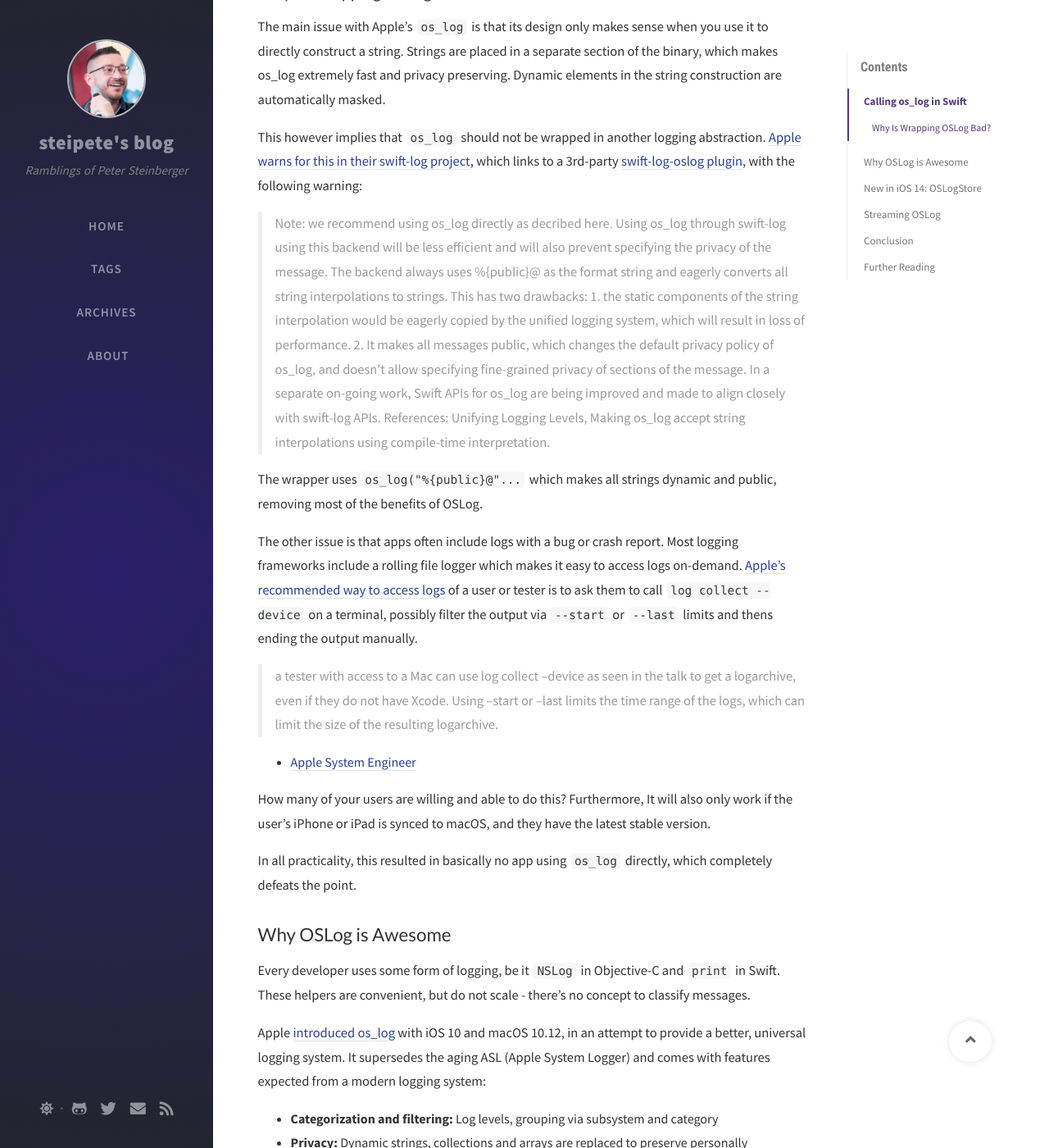
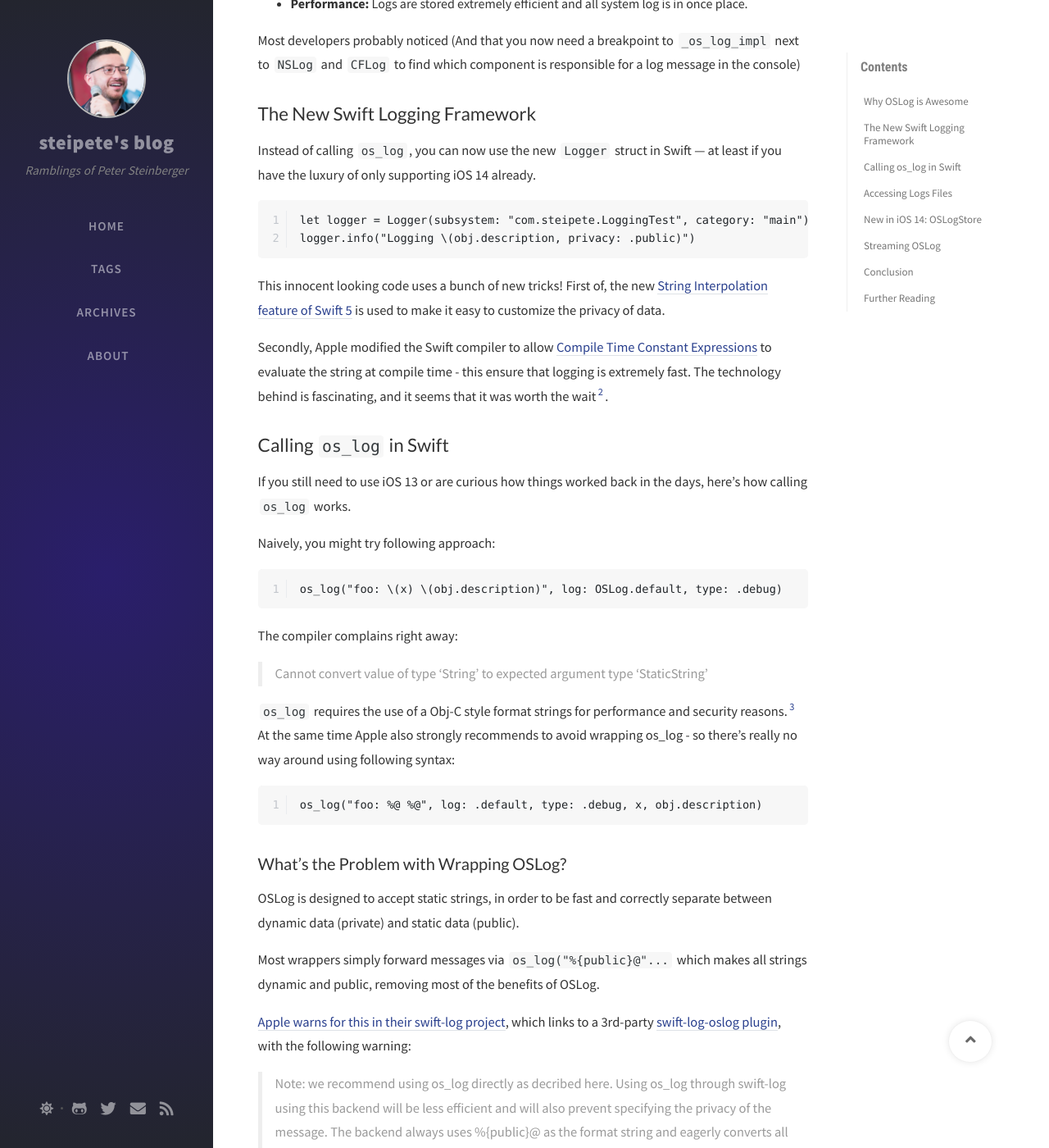
Before and after one commit to steipete/steipete.com, a Jekyll site: the page built from _posts/2020-08-05-logging-in-swift.md, in a window 1280 px wide and 1400 px high, scrolled down 696 px. Shown: the whole window at 82% size. Built offline with Jekyll 4.4.1, drawn with Linux system fonts in a browser that asks for light colours; nearby versions of some CDN libraries; comment, search, counter and statistics services are not loaded; some of the changed text lies outside the part shown.

Commit message:
logging post

````diff
--- a/_posts/2020-08-05-logging-in-swift.md
+++ b/_posts/2020-08-05-logging-in-swift.md
@@ -6,52 +6,13 @@ tags: iOS development
 image:
 ---
 
-With iOS 14, Apple greatly improved the built-in logging framework and seemingly added many missing pieces[^6]. Is OSLog now something that finally can be used?
-
-[^6]: Apple claimed in the [WWDC 2016 video about Unified Logging](https://developer.apple.com/videos/play/wwdc2016/721/) that support for Swift is coming "real soon". It took them 4 years, but they finally delivered on a worthy wrapper.
-
-What do you mean, not usable? We use `os_log` for years now!
-
-## Calling os_log in Swift
-
-If you would naively try to use `os_log` in Swift like this:
-```
-os_log("foo: \(x) \(y.description)", log: OSLog.default, type: .debug)
-```
-
-The compiler complains right away:
-
-> Cannot convert value of type 'String' to expected argument type 'StaticString'
-
-`os_log` requires the use of a Obj-C style format strings for performance and security reasons.[^4] At the same time Apple also strongly recommends to avoid wrapping os_log.
-
-[^4]: It's fairly easy to cause undefined behavior with NSLog, where Swift string interpolation and Swift format specifiers are mixed. There's a [great example on StackOverflow](https://stackoverflow.com/a/53025803/83160).
-
-### Why Is Wrapping OSLog Bad?
-
-The main issue with Apple's `os_log` is that its design only makes sense when you use it to directly construct a string. Strings are placed in a separate section of the binary, which makes os_log extremely fast and privacy preserving. Dynamic elements in the string construction are automatically masked.
-
-This however implies that `os_log` should not be wrapped in another logging abstraction. [Apple warns for this in their swift-log project](https://github.com/apple/swift-log), which links to a 3rd-party [swift-log-oslog plugin](https://github.com/chrisaljoudi/swift-log-oslog), with the following warning:
-
->Note: we recommend using os_log directly as decribed here. Using os_log through swift-log using this backend will be less efficient and will also prevent specifying the privacy of the message. The backend always uses %{public}@ as the format string and eagerly converts all string interpolations to strings. This has two drawbacks: 1. the static components of the string interpolation would be eagerly copied by the unified logging system, which will result in loss of performance. 2. It makes all messages public, which changes the default privacy policy of os_log, and doesn't allow specifying fine-grained privacy of sections of the message. In a separate on-going work, Swift APIs for os_log are being improved and made to align closely with swift-log APIs. References: Unifying Logging Levels, Making os_log accept string interpolations using compile-time interpretation.
-
-The wrapper uses `os_log("%{public}@"...` which makes all strings dynamic and public, removing most of the benefits of OSLog.
-
-The other issue is that apps often include logs with a bug or crash report. Most logging frameworks include a rolling file logger which makes it easy to access logs on-demand. [Apple's recommended way to access logs](https://developer.apple.com/forums/thread/650843?answerId=616460022) of a user or tester is to ask them to call  `log collect --device` on a terminal, possibly filter the output via `--start` or `--last` limits and thens ending the output manually.
-
->a tester with access to a Mac can use log collect --device as seen in the talk to get a logarchive, even if they do not have Xcode. Using --start or --last limits the time range of the logs, which can limit the size of the resulting logarchive.
-
-- [Apple System Engineer](https://developer.apple.com/forums/thread/650843?answerId=616460022)
-
-How many of your users are willing and able to do this? Furthermore, It will also only work if the user's iPhone or iPad is synced to macOS, and they have the latest stable version.
-
-In all practicality, this resulted in basically no app using `os_log` directly, which completely defeats the point.
+With iOS 14, Apple greatly improved the built-in logging framework and added many missing pieces. Is OSLog now something that finally can be used?
 
 ## Why OSLog is Awesome
 
 Every developer uses some form of logging, be it `NSLog` in Objective-C and `print` in Swift. These helpers are convenient, but do not scale - there's no concept to classify messages.
 
-Apple [introduced os_log](https://developer.apple.com/documentation/os/os_log) with iOS 10 and macOS 10.12, in an attempt to provide a better, universal logging system. It supersedes the aging ASL (Apple System Logger) and comes with features expected from a modern logging system:
+Apple [introduced os_log](https://developer.apple.com/documentation/os/os_log) with iOS 10 and macOS 10.12, in an attempt to provide a better, universal logging system[^7]. It supersedes the aging ASL (Apple System Logger) and comes with features expected from a modern logging system:
 
 - **Categorization and filtering:** Log levels, grouping via subsystem and category
 - **Privacy:** Dynamic strings, collections and arrays are replaced to preserve personally identifiable information. This can be overridden on a per-parameter basis.
@@ -60,7 +21,65 @@ Apple [introduced os_log](https://developer.apple.com/documentation/os/os_log) w
 
 Most developers probably noticed (And that you now need a breakpoint to `_os_log_impl` next to `NSLog` and `CFLog` to find which component is responsible for a log message in the console)
 
-This post does not address `os_signpost`, `os_trace` and `os_activity` - all amazing features that fit into the logging concept.
+[^7]: This post does not address `os_signpost`, `os_trace` and `os_activity` - all amazing features that fit into the logging concept and that you should be using.
+
+## The New Swift Logging Framework
+
+Instead of calling `os_log`, you can now use the new `Logger` struct in Swift — at least if you have the luxury of only supporting iOS 14 already.
+
+```
+let logger = Logger(subsystem: "com.steipete.LoggingTest", category: "main")
+logger.info("Logging \(obj.description, privacy: .public)")
+```
+
+This innocent looking code uses a bunch of new tricks! First of, the new [String Interpolation feature of Swift 5](https://talk.objc.io/episodes/S01E143-string-interpolation-in-swift-5) is used to make it easy to customize the privacy of data.
+
+Secondly, Apple modified the Swift compiler to allow [Compile Time Constant Expressions](https://gist.github.com/marcrasi/b0da27a45bb9925b3387b916e2797789) to evaluate the string at compile time - this ensure that logging is extremely fast. The technology behind is fascinating, and it seems that it was worth the wait[^6].
+
+[^6]: Apple claimed in the [WWDC 2016 video about Unified Logging](https://developer.apple.com/videos/play/wwdc2016/721/) that support for Swift is coming "real soon". It took them 4 years, but they finally delivered on a worthy wrapper.
+
+## Calling `os_log` in Swift
+
+If you still need to use iOS 13 or are curious how things worked back in the days, here's how calling `os_log` works.
+
+Naively, you might try following approach:
+```
+os_log("foo: \(x) \(obj.description)", log: OSLog.default, type: .debug)
+```
+
+The compiler complains right away:
+
+> Cannot convert value of type 'String' to expected argument type 'StaticString'
+
+`os_log` requires the use of a Obj-C style format strings for performance and security reasons.[^4] At the same time Apple also strongly recommends to avoid wrapping os_log - so there's really no way around using following syntax:
+
+```
+os_log("foo: %@ %@", log: .default, type: .debug, x, obj.description)
+```
+
+[^4]: It's fairly easy to cause undefined behavior with NSLog, where Swift string interpolation and Swift format specifiers are mixed. There's a [great example on StackOverflow](https://stackoverflow.com/a/53025803/83160). `os_log` also supports a few special identifiers that are not part of NSString, so it's not exactly the same.
+
+### What's the Problem with Wrapping OSLog?
+
+OSLog is designed to accept static strings, in order to be fast and correctly separate between dynamic data (private) and static data (public).
+
+Most wrappers simply forward messages via `os_log("%{public}@"...` which makes all strings dynamic and public, removing most of the benefits of OSLog.
+
+[Apple warns for this in their swift-log project](https://github.com/apple/swift-log), which links to a 3rd-party [swift-log-oslog plugin](https://github.com/chrisaljoudi/swift-log-oslog), with the following warning:
+
+>Note: we recommend using os_log directly as decribed here. Using os_log through swift-log using this backend will be less efficient and will also prevent specifying the privacy of the message. The backend always uses %{public}@ as the format string and eagerly converts all string interpolations to strings. This has two drawbacks: 1. the static components of the string interpolation would be eagerly copied by the unified logging system, which will result in loss of performance. 2. It makes all messages public, which changes the default privacy policy of os_log, and doesn't allow specifying fine-grained privacy of sections of the message. In a separate on-going work, Swift APIs for os_log are being improved and made to align closely with swift-log APIs. References: Unifying Logging Levels, Making os_log accept string interpolations using compile-time interpretation.
+
+There are also surprising bugs like [doubles that are not logged correctly](https://stackoverflow.com/questions/50937765/why-does-wrapping-os-log-cause-doubles-to-not-be-logged-correctly), which can be very hard to debug.
+
+## Accessing Logs Files
+
+Log files are useful whenever users report a bug or a crash is being sent.  Most logging frameworks therefore include a rolling file logger which makes it easy to access logs on-demand.
+
+Apple's [solution](https://developer.apple.com/forums/thread/650843?answerId=616460022) to accessing logs is either `sysdiagnose` or calling `log collect --device` on a terminal, possibly filter the output via `--start` or `--last` limits and thens ending the output manually.
+
+This might work if your audience is macOS developers, but if you're targeting regular users, it's much harder to make them follow a tutorial and then explain how to send a multiple-hundred-megabyte sysdiagnose. Furthermore, this will only work if your user runs a recent version of macOS.
+
+In all practicality, this resulted in basically no app using `os_log` directly, which completely defeats the point. The most used logging frameworks to date seem to be [`SwiftyBeaver`](https://github.com/SwiftyBeaver/SwiftyBeaver) and [`CocoaLumberjack`](https://github.com/CocoaLumberjack/CocoaLumberjack).
 
 ## New in iOS 14: OSLogStore
 
@@ -82,6 +101,7 @@ func getLogEntries() throws -> [OSLogEntryLog] {
 `OSLogEntryLog` is a class that contains all log info your heart desires, from log level to message to thread to process.
 
 ### Swift Overlay Issues
+
 However, above code has a few problems. It works on macOS but doesn't work on iOS. Apple forgot to add the Swift overlay shims there, so we need to use some tricks to access the ObjC enumerator (FB8518476).
 
 ```swift
@@ -96,6 +116,7 @@ However, above code has a few problems. It works on macOS but doesn't work on iO
 Since the non-sugared version also works on iOS, it's not necessary to do an if/else dance at all, but it's a good pattern to document how it should work, in the hopes that the bug gets fixed before the GM.
 
 ### Predicate Issues
+
 The next issue is that the entries enumerator has a built-in way to filter via the `predicate:`, however none of my attempts were successful (FB8518539).
 
 ```swift
@@ -148,9 +169,21 @@ The SPI[^2]: we need is in [ActivityStreamSPI.h](https://github.com/apple/llvm-p
 
 [^2]: System Programming Interface. This is private API that's used within Apple's frameworks, thus it's extremely rare that SPI is changed, unlike completely internal private API.
 
-Given that, we can write a Swift class that accesses the streaming log:
+The main functions that are important to us are:
 
-<script src="https://gist.github.com/steipete/459a065f905a41f8f577fb02ef34206e.js"></script>
+```c
+typedef os_activity_stream_t (*os_activity_stream_for_pid_t)(
+    pid_t pid, os_activity_stream_flag_t flags,
+    os_activity_stream_block_t stream_block);
+
+typedef void (*os_activity_stream_resume_t)(os_activity_stream_t stream);
+
+typedef void (*os_activity_stream_cancel_t)(os_activity_stream_t stream);
+
+typedef char *(*os_log_copy_formatted_message_t)(os_log_message_t log_message);
+```
+
+Given that, we can write a Swift class that accesses the streaming log. You can see a reference implementation in [my gist of `OSLogStream.swift`](https://gist.github.com/steipete/459a065f905a41f8f577fb02ef34206e).
 
 Note: There's currently no way to correctly define C structs in Swift, so importing the C file `ActivityStreamSPI.h` is a requirement.[^3]
 
````
